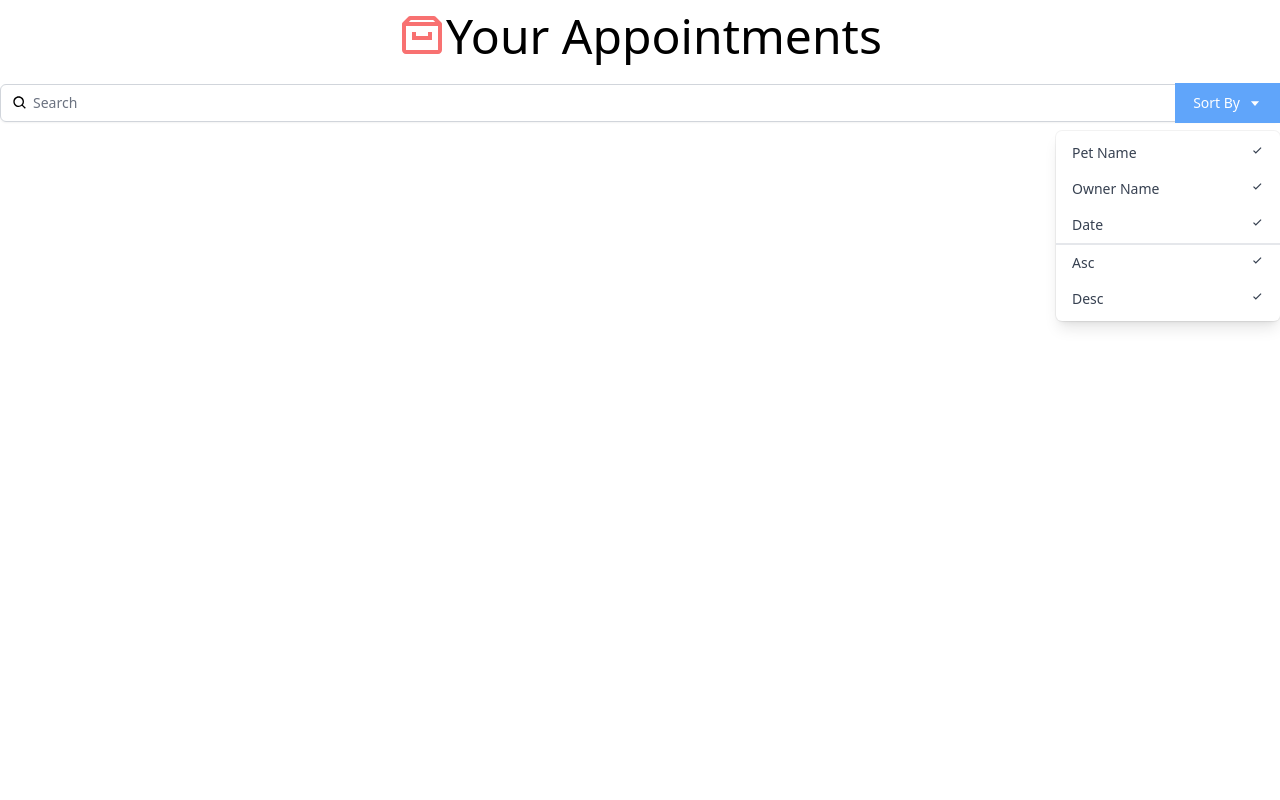
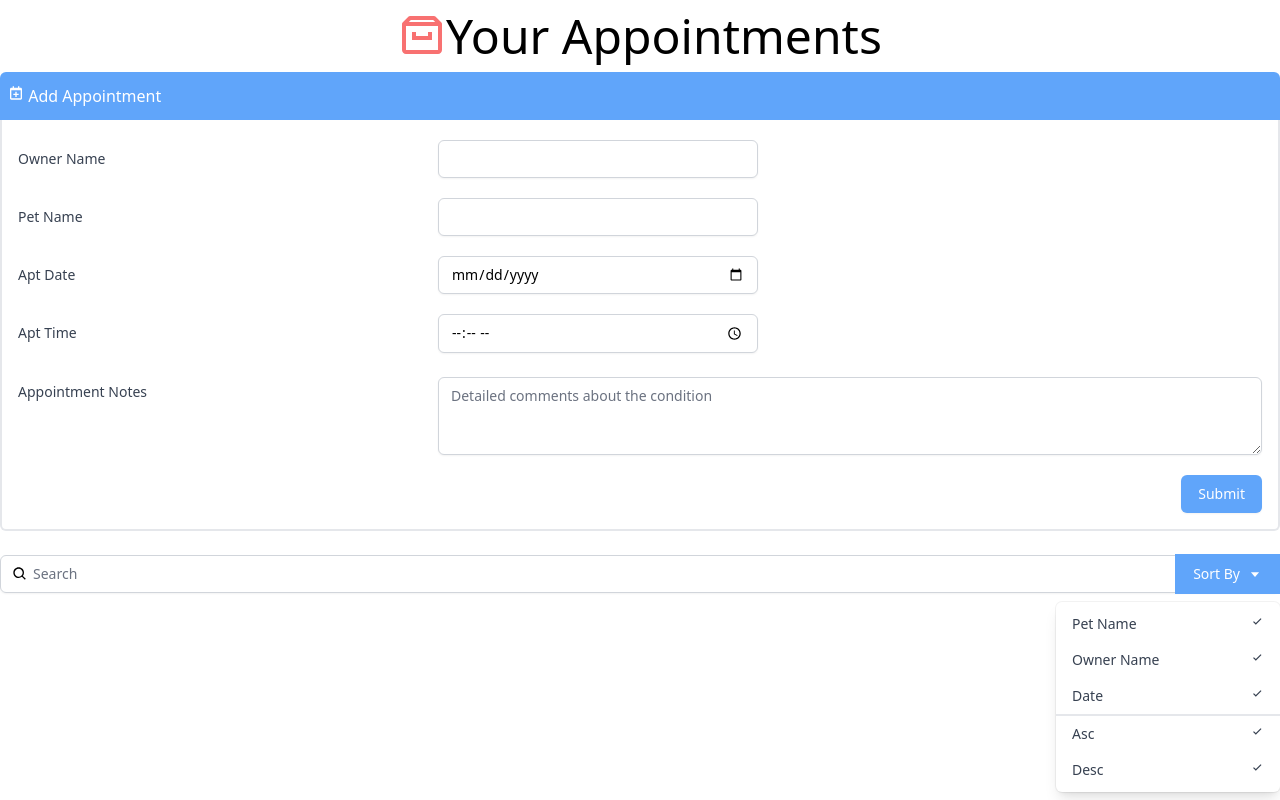
Before and after one commit to Rachelnk/react-interface-practice, a React (Create React App) app: page / in a window 1280 px wide. Built offline with nearby package versions, Linux system fonts and the light colour scheme.

Commit message:
Add component to create add appointment form.

```diff
--- a/src/App.js
+++ b/src/App.js
@@ -1,13 +1,16 @@
 import './App.css';
 import Search from './components/Search';
+import AddAppointment from './components/AddAppointment';
 import { BiArchive } from "react-icons/bi"
 
 function App() {
   return (
     <>
       <div className="App container mx-auto mt-3 font-thin">
-        <h1 className='text-5xl'><BiArchive className='inline-block text-red-400 align-top' />Your Appointments</h1>
-      </div><Search />
+        <h1 className='text-5xl mb-3'><BiArchive className='inline-block text-red-400 align-top' />Your Appointments</h1>
+      </div>
+      <AddAppointment />
+      <Search />
     </>
   );
 }
--- a/src/components/AddAppointment.js
+++ b/src/components/AddAppointment.js
@@ -2,6 +2,71 @@
 
 const AddAppointment = () => {
   return (
+    <div>
+    <button className="bg-blue-400 text-white px-2 py-3 w-full text-left rounded-t-md">
+      <div><BiCalendarPlus className="inline-block align-text-top" />  Add Appointment</div>
+    </button>
+    <div className="border-r-2 border-b-2 border-l-2 border-light-blue-500 rounded-b-md pl-4 pr-4 pb-4">
+      <div className="sm:grid sm:grid-cols-3 sm:gap-4 sm:items-start  sm:pt-5">
+        <label htmlFor="ownerName" className="block text-sm font-medium text-gray-700 sm:mt-px sm:pt-2">
+          Owner Name
+        </label>
+        <div className="mt-1 sm:mt-0 sm:col-span-2">
+          <input type="text" name="ownerName" id="ownerName"
+            className="max-w-lg block w-full shadow-sm focus:ring-indigo-500 focus:border-indigo-500 sm:max-w-xs sm:text-sm border-gray-300 rounded-md" />
+        </div>
+      </div>
 
+      <div className="sm:grid sm:grid-cols-3 sm:gap-4 sm:items-start  sm:pt-5">
+        <label htmlFor="petName" className="block text-sm font-medium text-gray-700 sm:mt-px sm:pt-2">
+          Pet Name
+        </label>
+        <div className="mt-1 sm:mt-0 sm:col-span-2">
+          <input type="text" name="petName" id="petName"
+            className="max-w-lg block w-full shadow-sm focus:ring-indigo-500 focus:border-indigo-500 sm:max-w-xs sm:text-sm border-gray-300 rounded-md" />
+        </div>
+      </div>
+
+      <div className="sm:grid sm:grid-cols-3 sm:gap-4 sm:items-start  sm:pt-5">
+        <label htmlFor="aptDate" className="block text-sm font-medium text-gray-700 sm:mt-px sm:pt-2">
+          Apt Date
+        </label>
+        <div className="mt-1 sm:mt-0 sm:col-span-2">
+          <input type="date" name="aptDate" id="aptDate"
+            className="max-w-lg block w-full shadow-sm focus:ring-indigo-500 focus:border-indigo-500 sm:max-w-xs sm:text-sm border-gray-300 rounded-md" />
+        </div>
+      </div>
+
+      <div className="sm:grid sm:grid-cols-3 sm:gap-4 sm:items-start  sm:pt-5">
+        <label htmlFor="aptTime" className="block text-sm font-medium text-gray-700 sm:mt-px sm:pt-2">
+          Apt Time
+        </label>
+        <div className="mt-1 sm:mt-0 sm:col-span-2">
+          <input type="time" name="aptTime" id="aptTime"
+            className="max-w-lg block w-full shadow-sm focus:ring-indigo-500 focus:border-indigo-500 sm:max-w-xs sm:text-sm border-gray-300 rounded-md" />
+        </div>
+      </div>
+
+      <div className="sm:grid sm:grid-cols-3 sm:gap-4 sm:items-start  sm:pt-5">
+        <label htmlFor="aptNotes" className="block text-sm font-medium text-gray-700 sm:mt-px sm:pt-2">
+          Appointment Notes
+        </label>
+        <div className="mt-1 sm:mt-0 sm:col-span-2">
+          <textarea id="aptNotes" name="aptNotes" rows="3"
+            className="shadow-sm focus:ring-indigo-500 focus:border-indigo-500 mt-1 block w-full sm:text-sm border-gray-300 rounded-md" placeholder="Detailed comments about the condition"></textarea>
+        </div>
+      </div>
+
+
+      <div className="pt-5">
+        <div className="flex justify-end">
+          <button type="submit" className="ml-3 inline-flex justify-center py-2 px-4 border border-transparent shadow-sm text-sm font-medium rounded-md text-white bg-blue-400 hover:bg-blue-700 focus:outline-none focus:ring-2 focus:ring-offset-2 focus:ring-blue-400">
+            Submit
+          </button>
+        </div>
+      </div>
+    </div>
+  </div>
   )
 }
+export default AddAppointment;
```
